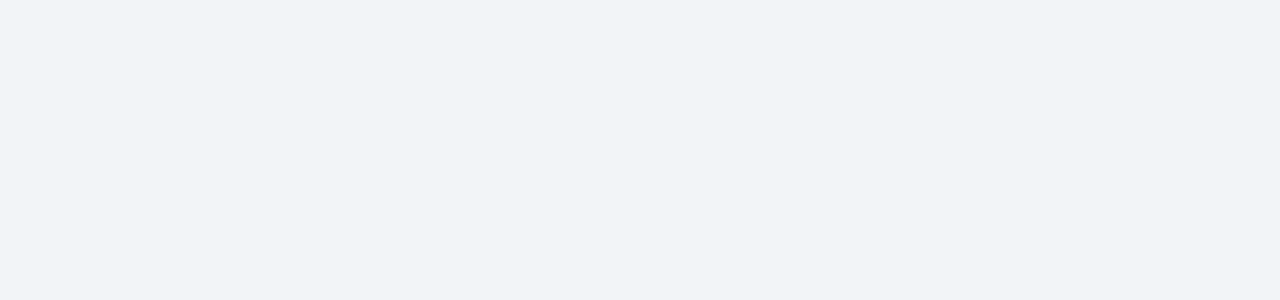
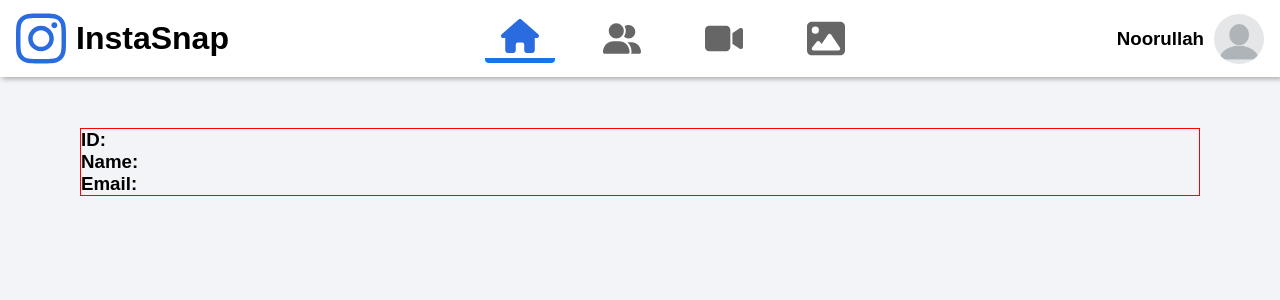
Before and after one commit to noorinoorullah130/insta-snap, a React (Vite) app: page /profile in a window 1280 px wide. Before the commit this address had no page. Shown: the top 300 px of the page. Built offline with nearby package versions, Linux system fonts and the light colour scheme.

Commit message:
new features are added

```diff
--- a/src/App.jsx
+++ b/src/App.jsx
@@ -1,16 +1,26 @@
-import React from "react";
+import React, { useState } from "react";
 import { Route, Routes } from "react-router-dom";
 import SignIn from "./pages/SignIn/SignIn";
 import Dashboard from "./pages/Dashboard/Dashboard";
 import SignUp from "./pages/SignUp.jsx/SignUp";
+import Profile from "./pages/Profile/Profile";
 
 const App = () => {
+    const [loggedUser, setLoggedUser] = useState({});
+
     return (
         <div>
             <Routes>
                 <Route path="/" element={<SignIn />} />
-                <Route path="/dashboard/:id" element={<Dashboard />} />
-                <Route path="signup" element={<SignUp />} />
+                <Route
+                    path="/dashboard/:id"
+                    element={<Dashboard setLoggedUser={setLoggedUser} />}
+                />
+                <Route path="/signup" element={<SignUp />} />
+                <Route
+                    path="/profile"
+                    element={<Profile loggedUser={loggedUser} />}
+                />
             </Routes>
         </div>
     );
--- a/src/components/Header/Header.css
+++ b/src/components/Header/Header.css
@@ -1,6 +1,5 @@
 .header {
     width: 100%;
-    min-height: 9vh;
     background-color: white;
     position: fixed;
     top: 0;
@@ -46,14 +45,14 @@ h1 img {
     border-bottom: 5px solid rgb(26, 115, 232);
 }
 
-.header .profile {
+.header .profile-picture {
     display: flex;
     align-items: center;
     justify-content: center;
     gap: 10px;
 }
 
-.header .profile img {
+.header .profile-picture img {
     width: 50px;
     border-radius: 50%;
 }
--- a/src/components/Header/Header.jsx
+++ b/src/components/Header/Header.jsx
@@ -19,7 +19,7 @@ const Header = () => {
                 <img src={VideoIcon} alt="svg icon" />
                 <img src={PhotoIcon} alt="svg icon" />
             </div>
-            <div className="profile">
+            <div className="profile-picture">
                 <h3>Noorullah</h3>
                 <img src={ProfilePic} alt="" />
             </div>
--- a/src/components/Left/Left.jsx
+++ b/src/components/Left/Left.jsx
@@ -6,14 +6,15 @@ import VideoIcon from "../../assets/video-solid.svg";
 import PhotoIcon from "../../assets/image-solid.svg";
 import LogoutIcon from "../../assets/right-from-bracket-solid.svg";
 import NewPostIcon from "../../assets/new-post.png";
+import { NavLink } from "react-router-dom";
 
 const Left = () => {
     return (
         <div className="left">
-            <div className="menus">
+            <NavLink to="/profile" className="menus">
                 <img className="profile-pic" src={ProfilePic} />
                 <h3>Noorullah</h3>
-            </div>
+            </NavLink>
             <div className="menus">
                 <img src={NewPostIcon} />
                 <h3>New Post</h3>
--- a/src/index.css
+++ b/src/index.css
@@ -5,9 +5,13 @@
     font-family: "Nunito", Arial, Helvetica, sans-serif;
 }
 
+a:any-link {
+    color: black;
+    text-decoration: none;
+}
+
 body {
     width: 100%;
     min-height: 100vh;
     background-color: #f2f4f7;
-
 }
--- a/src/pages/Dashboard/Dashboard.jsx
+++ b/src/pages/Dashboard/Dashboard.jsx
@@ -1,23 +1,28 @@
-import React from "react";
+import React, { useContext, useEffect, useState } from "react";
+import { useParams } from "react-router-dom";
+
 import "./Dashboard.css";
-import { useParams } from "react-router-dom";
 import Header from "../../components/Header/Header";
 import Left from "../../components/Left/Left";
 
-const Dashboard = () => {
+const Dashboard = ({ setLoggedUser }) => {
+    const [user, setUser] = useState({});
     const { id } = useParams();
 
-    console.log(id);
-
-    const allUsers = JSON.parse(localStorage.getItem("users")) || [];
-
-    const user = allUsers.find((u) => u.id === parseInt(id));
+    useEffect(() => {
+        const allUsers = JSON.parse(localStorage.getItem("users")) || [];
+        const loggedInUser = allUsers.find((u) => u.id === parseInt(id));
+        setUser(loggedInUser);
+        setLoggedUser(loggedInUser);
+    }, []);
 
     return (
         <div className="dashboard">
             <Header />
             <Left />
-            <div className="main-content"></div>
+            <div className="main-content">
+                <h1>User: {user.name}</h1>
+            </div>
         </div>
     );
 };
--- /dev/null
+++ b/src/pages/Profile/Profile.css
@@ -0,0 +1,9 @@
+.profile {
+    min-height: 100vh;
+    padding: 8rem 5rem;
+}
+
+.profile .details-container {
+
+    border: 1px solid red;
+}
--- /dev/null
+++ b/src/pages/Profile/Profile.jsx
@@ -0,0 +1,26 @@
+import React from "react";
+import Header from "../../components/Header/Header";
+import "./Profile.css";
+
+const Profile = ({ loggedUser }) => {
+    console.log(loggedUser);
+    console.log(loggedUser.id);
+
+    return (
+        <>
+            <Header />
+            <div className="profile">
+                <div className="details-container">
+                    <div className="profile-details">
+                        <h3>ID: {loggedUser.id}</h3>
+                        <h3>Name: {loggedUser.name}</h3>
+                        <h3>Email: {loggedUser.email}</h3>
+                    </div>
+                    <div className="all-posts"></div>
+                </div>
+            </div>
+        </>
+    );
+};
+
+export default Profile;
```
Also changed, not shown: src/components/Post/Post.jsx (added, +9 -0 lines), src/pages/NewPost/NewPost.jsx (added, +9 -0 lines), src/components/Post/Post.css (added), src/pages/NewPost/NewPost.css (added).
